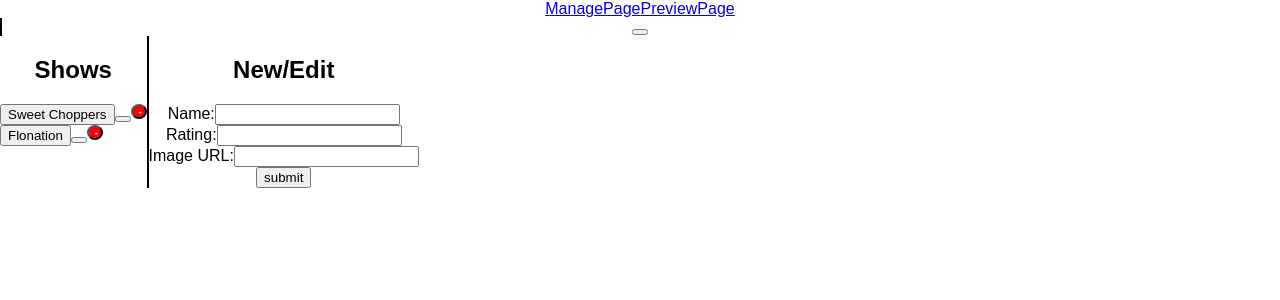
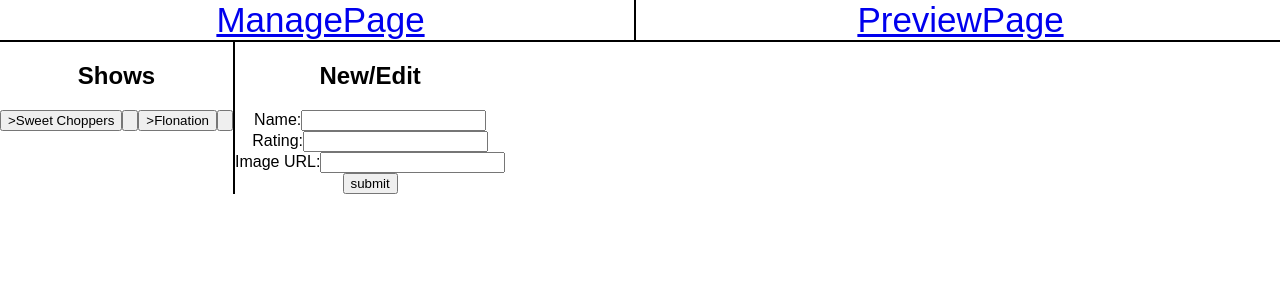
Before and after one commit to WillyJay85/tv-demo-front-end, a React (Create React App) app: page / in a window 1280 px wide. Shown: the top 300 px of the page. Built offline with nearby package versions, Linux system fonts and the light colour scheme.

Commit message:
tv-demo-front-end third submission

```diff
--- a/src/ManagePage.css
+++ b/src/ManagePage.css
@@ -1,4 +1,4 @@
-.nav {
+nav {
     display: flex;
     justify-content: space-around;
     align-items: center;
--- a/src/ManagePage.js
+++ b/src/ManagePage.js
@@ -1,25 +1,29 @@
 import React, { Component } from 'react';
 import SiteNav from './SiteNav'
 import Show from './Show'
-
+import './ManagePage.css'
 class ManagePage extends Component {
+    showSelected = () => {
+        return (console.log("showSelected"))
+    }
+    showDeleted = () => {
+        return (console.log('showDeleted'))
+    }
     allowDelete = true
     render() {
         return (
             <div>
                 <SiteNav />
-                <Show />
-
                 <main>
                     <section>
                         <h2 >Shows</h2>
                         <div className="box">
-                            <Show Name="Sweet Choppers" allowDelete={true} />
-                            <button onClick="clickedDelete()" className="circle">-</button>
-                        </div>
-                        <div className="box2">
-                            <Show Name="Flonation" allowDelete={true} />
-                            <button onClick="clickedDelete()" className="circle">-</button>
+                            <Show selecthandler={this.showSelected} Name="Sweet Choppers" />
+                            <button deletehandler={this.showDeleted} onClick= "clickedDelete()" />
+                            <div className="box2">
+                                <Show selecthandler={this.showSelected} Name="Flonation"  />
+                                <button deletehandler={this.showDeleted} onClick="clickedDelete()" />
+                            </div>
                         </div>
                     </section>
                     <section>
@@ -45,4 +49,5 @@ class ManagePage extends Component {
         )
     }
 }
+
 export default ManagePage
--- a/src/Show.js
+++ b/src/Show.js
@@ -1,12 +1,9 @@
 import React, { Component } from 'react'
-
-
-
 class Show extends Component {
     renderDelete = () => {
         if (this.props.allowDelete) {
             return (
-                <button></button>
+                <button onClick={this.props.selectHandler}>-</button>
             )
         }
     }
@@ -15,7 +12,7 @@ class Show extends Component {
 
             <div>
 
-                <button>{this.props.Name}</button>
+               <button onClick={this.props.selectHandler}>>{this.props.Name}</button>
                 {this.renderDelete()}
 
             </div>
```
